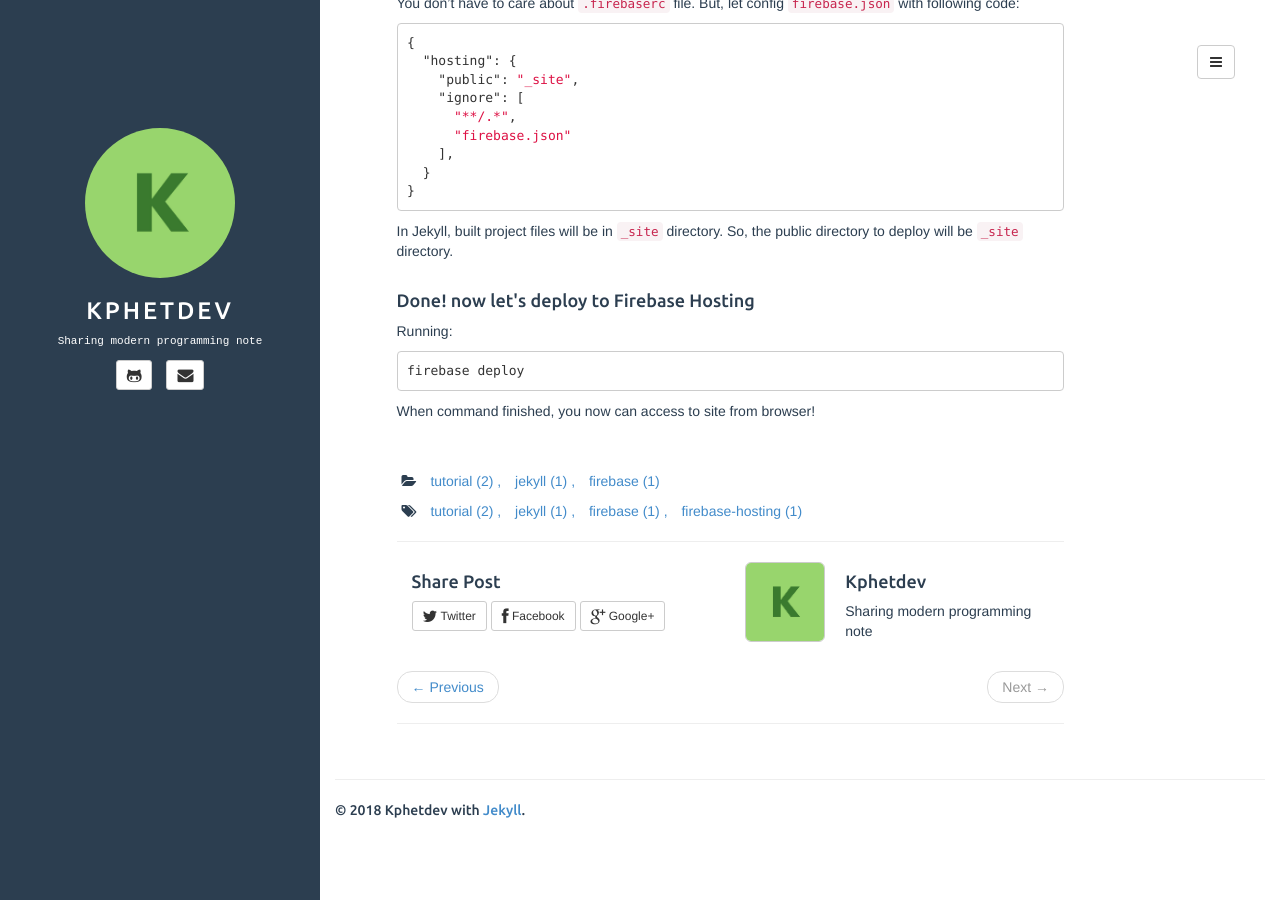
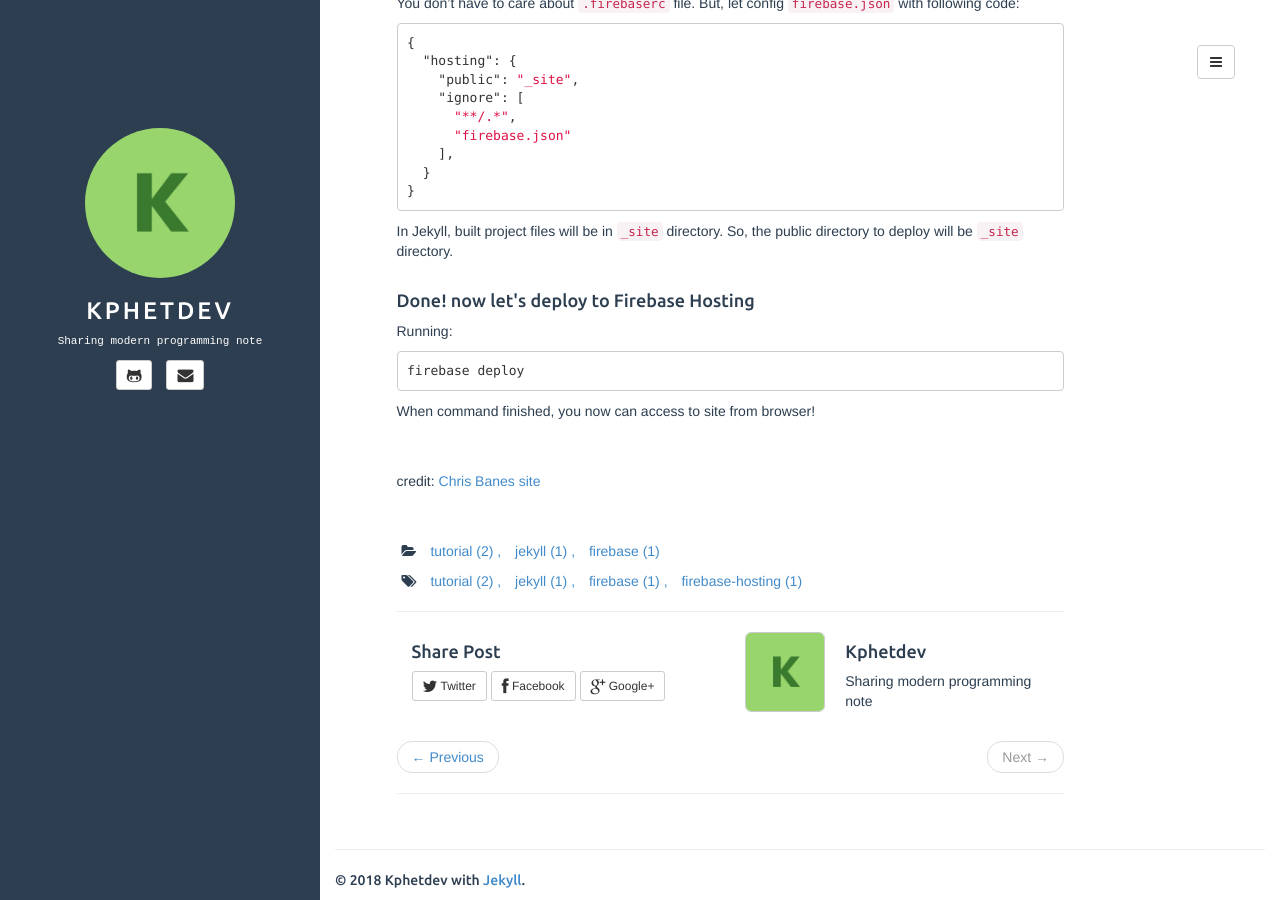
Before and after one commit to phethibari/phethibari.github.io, a Jekyll site: the page built from _posts/2018-02-11-deploy-jekyll-to-firebase-hosting-brief-guide.md, in a window 1280 px wide and 900 px high, scrolled down 1342 px. Built offline with Jekyll 4.4.1, drawn with Linux system fonts in a browser that asks for light colours.

Commit message:
jekyll firebase_hosting post

````diff
--- a/_posts/2018-02-11-deploy-jekyll-to-firebase-hosting-brief-guide.md
+++ b/_posts/2018-02-11-deploy-jekyll-to-firebase-hosting-brief-guide.md
@@ -73,3 +73,6 @@ Running:
 firebase deploy
 ```
 When command finished, you now can access to site from browser!
+<br /> <br /> <br />
+
+credit: [Chris Banes site](https://chris.banes.me/2017/06/02/jekyll-firebase/)
````
Also changed, not shown: 1 other file.
